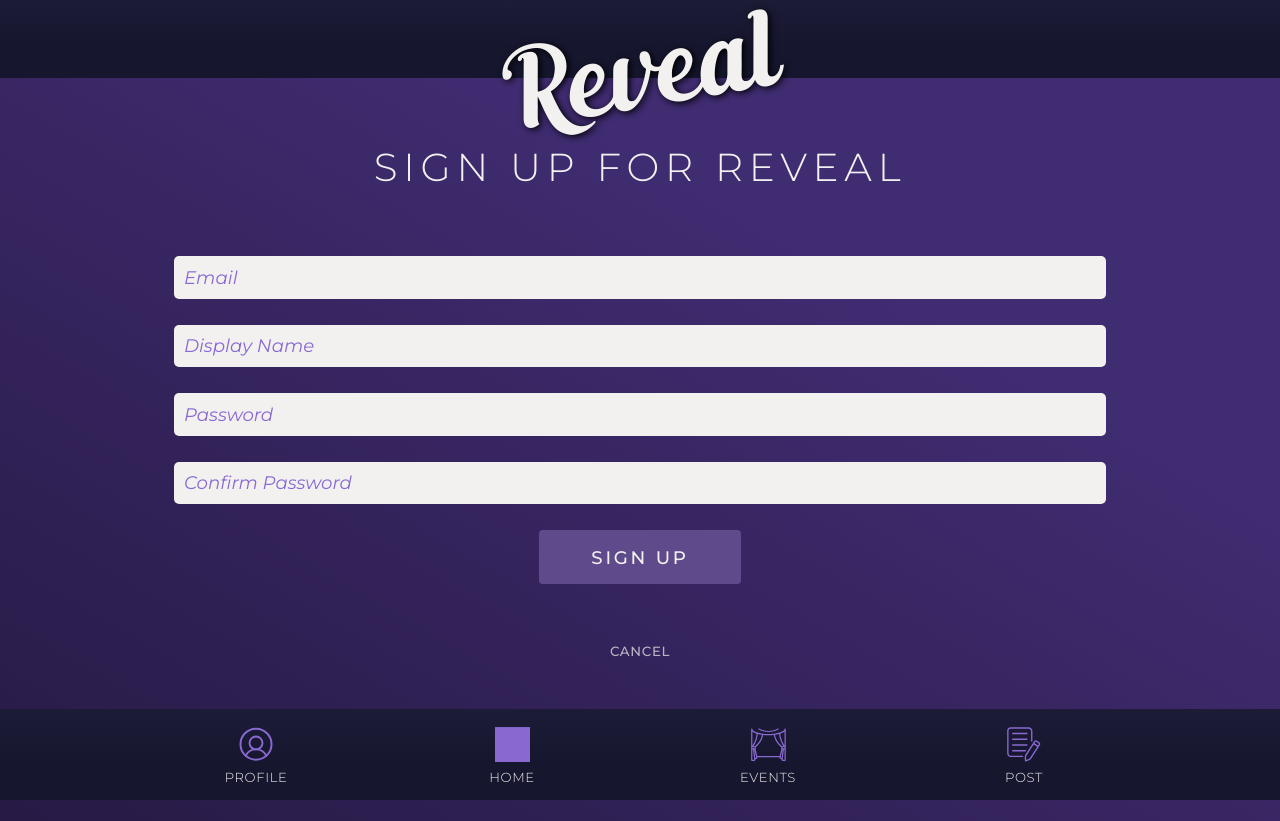
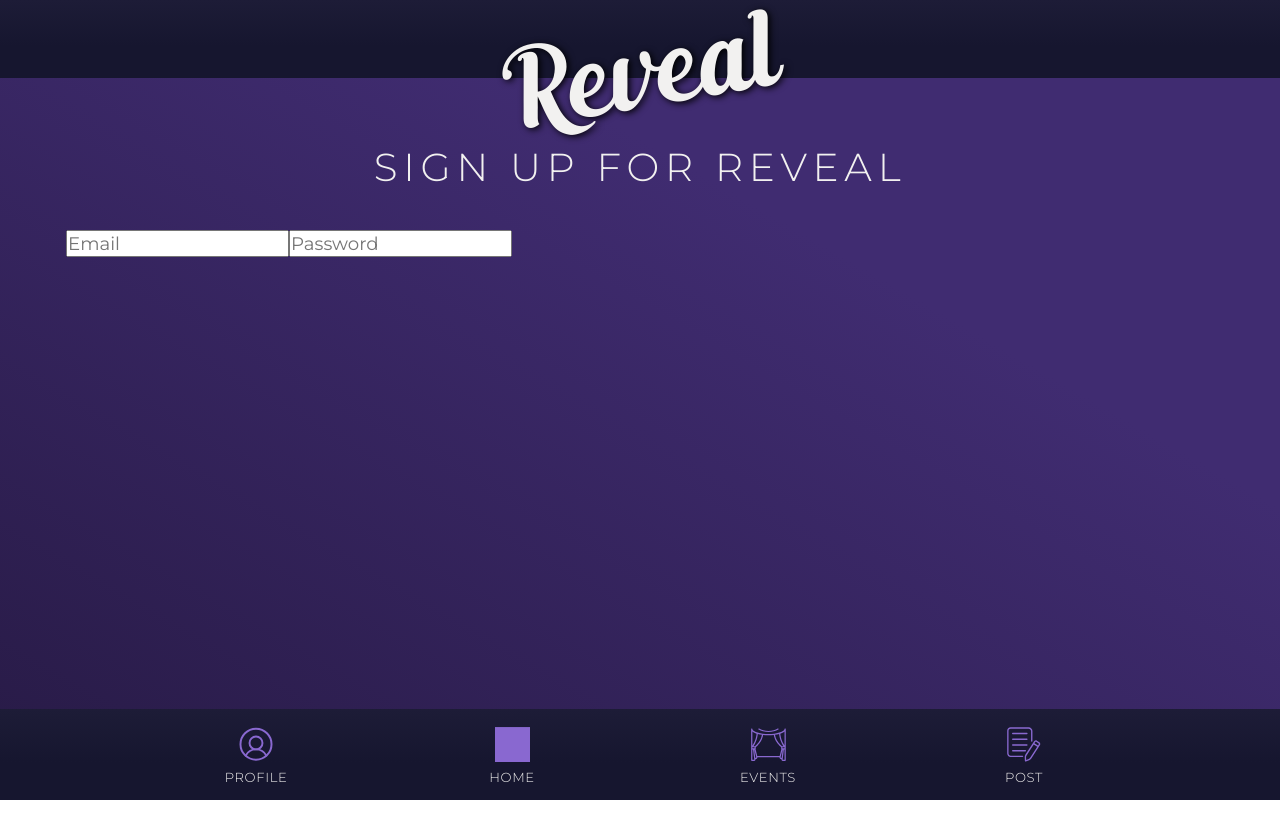
Before and after one commit to jacquikeating/reveal, a React (Vite) app: page /signup in a window 1280 px wide. After the commit the page ends 800 px from the top, so only its background shows below. Built offline with nearby package versions, Linux system fonts and the light colour scheme; no server answers; grey boxes are pictures that could not be loaded.

Commit message:
Firebase initial setup

```diff
--- a/package.json
+++ b/package.json
@@ -14,6 +14,7 @@
     "aws-sdk": "^2.1658.0",
     "embla-carousel": "^8.1.6",
     "embla-carousel-react": "^8.1.6",
+    "firebase": "^10.12.3",
     "react": "^18.2.0",
     "react-dom": "^18.2.0",
     "react-upload-to-s3": "^1.0.16",
--- a/src/App.jsx
+++ b/src/App.jsx
@@ -11,9 +11,9 @@ import VenuePage from "/src/pages/VenuePage/VenuePage.jsx";
 import PostPage from "/src/pages/PostPage/PostPage.jsx";
 import NewPostPage from "./pages/NewPostPage/NewPostPage";
 import EditPostPage from "./pages/EditPostPage/EditPostPage";
-import MakeEventPage from "./pages/MakeEventPage/MakeEventPage";
 import Header from "/src/components/Header/Header.jsx";
 import Footer from "/src/components/Footer/Footer.jsx";
+import Auth from "./components/Auth/Auth";
 import "./App.scss";
 
 function App() {
@@ -34,7 +34,6 @@ function App() {
           <Route path="/profile/edit" element={<EditProfilePage />} />
           <Route path="/profile/:userID" element={<ProfilePage />} />
           <Route path="/events" element={<EventListingsPage />} />
-          <Route path="/events/new" element={<MakeEventPage />} />
           <Route path="/events/:eventID" element={<EventDetailsPage />} />
           <Route path="/venue" element={<VenuePage />} />
           <Route path="/post" element={<NewPostPage />} />
--- /dev/null
+++ b/src/components/Auth/Auth.jsx
@@ -0,0 +1,13 @@
+import React from "react";
+import "./Auth.scss";
+
+const Auth = () => {
+  return (
+    <div>
+      <input placeholder="Email" />
+      <input placeholder="Password" />
+    </div>
+  );
+};
+
+export default Auth;
--- a/src/components/SignupForm/SignupForm.jsx
+++ b/src/components/SignupForm/SignupForm.jsx
@@ -1,6 +1,6 @@
 import React from "react";
 import { useNavigate } from "react-router-dom";
-
+import Auth from "../../components/Auth/Auth";
 import "./SignupForm.scss";
 
 const SignupForm = () => {
--- a/src/pages/SignupPage/SignupPage.jsx
+++ b/src/pages/SignupPage/SignupPage.jsx
@@ -1,13 +1,15 @@
 import "./SignupPage.scss";
 import SignupForm from "../../components/SignupForm/SignupForm";
 import FileUploader from "../../components/FileUploader/FileUploader";
+import Auth from "../../components/Auth/Auth";
 
 const SignupPage = () => {
   return (
     <main className="signup-page">
       <section className="signup-page__section">
         <h1 className="signup-page__heading">Sign Up for Reveal</h1>
-        <SignupForm />
+        <Auth />
+        {/* <SignupForm /> */}
       </section>
     </main>
   );
```
Also changed, not shown: src/config/firebase.js (added, +26 -0 lines), src/components/Auth/Auth.scss (added).
